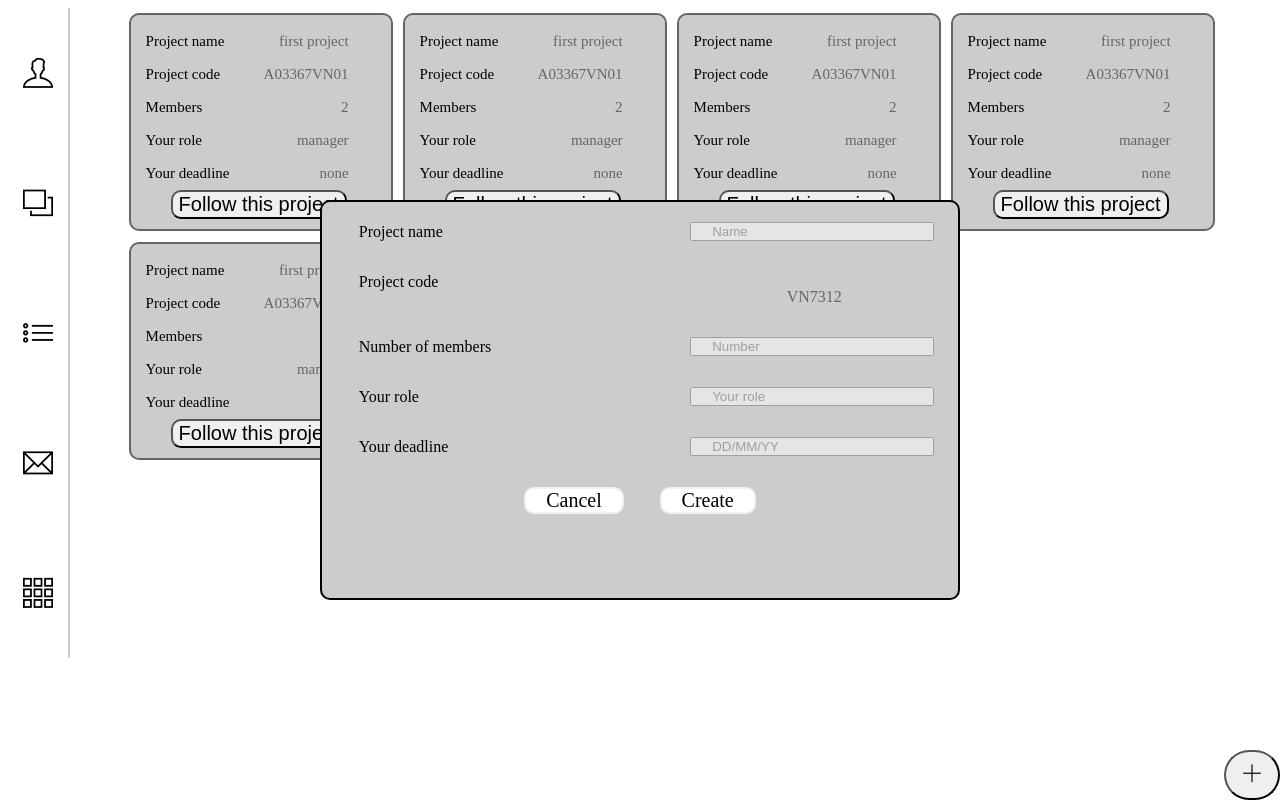
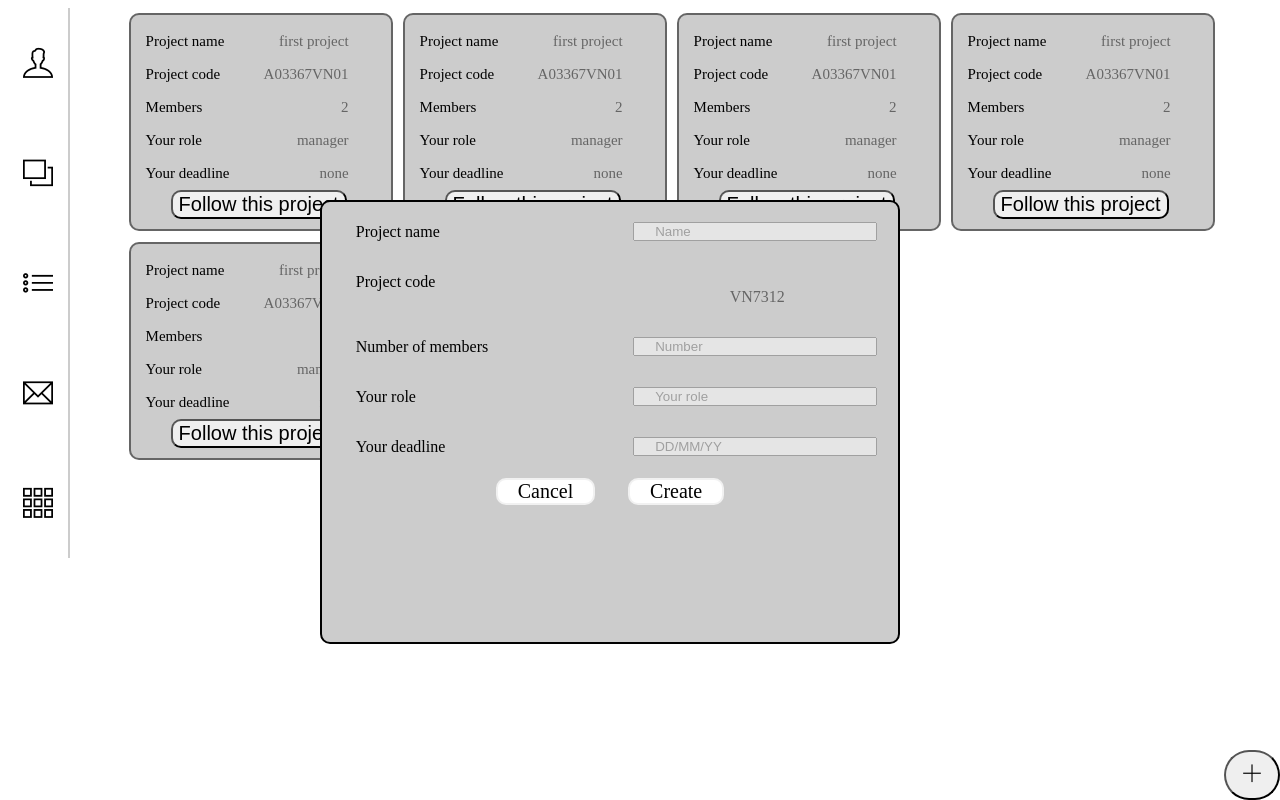
Before and after one commit to KaiDong644/PAS-project, a website: page public/MyProject.html in a window 1280 px wide. Drawn offline with Linux system fonts and the light colour scheme.

Commit message:
fix bug sidebar va hien thi cua MyProject

```diff
--- a/src/css/style.css
+++ b/src/css/style.css
@@ -79,7 +79,7 @@ a {
     color: black;
     text-decoration: none;
     display: block;
-    line-height: 130px;
+    line-height: 110px;
     margin-left: 10px;
     margin-right: 10px;
     font-size: 30px;
@@ -212,7 +212,7 @@ a {
     background-color: white;
     align-items: center;
     padding: 0 20px;
-    margin: 15px 0;
+    margin-top: 1%;
     display: inline-block;
 }
 
@@ -279,6 +279,8 @@ a {
 }
 
 .newProject {
+    width: 45%;
+    height: 55%;
     border: 2px solid black;
     background-color: #ccc;
     border-radius: 10px;
```
